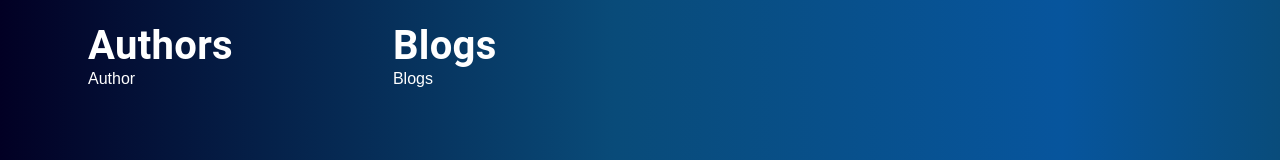
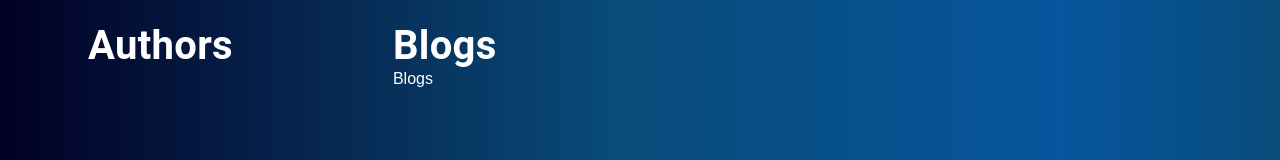
Before and after one commit to ansherlia/Blog-project-Graphql-MUI, a React (Vite) app: page / in a window 1280 px wide. Shown: the part 123-283 px from the top of the page. Built offline with nearby package versions, Linux system fonts and the light colour scheme.

Commit message:
created client variable in main.jsx for connect react project to graphql

```diff
--- a/src/components/authors/Author.jsx
+++ b/src/components/authors/Author.jsx
@@ -1,6 +1,8 @@
 
 function Author() {
-  return <div>Author</div>;
+  return <div>
+
+  </div>;
 }
 
 export default Author;
```
